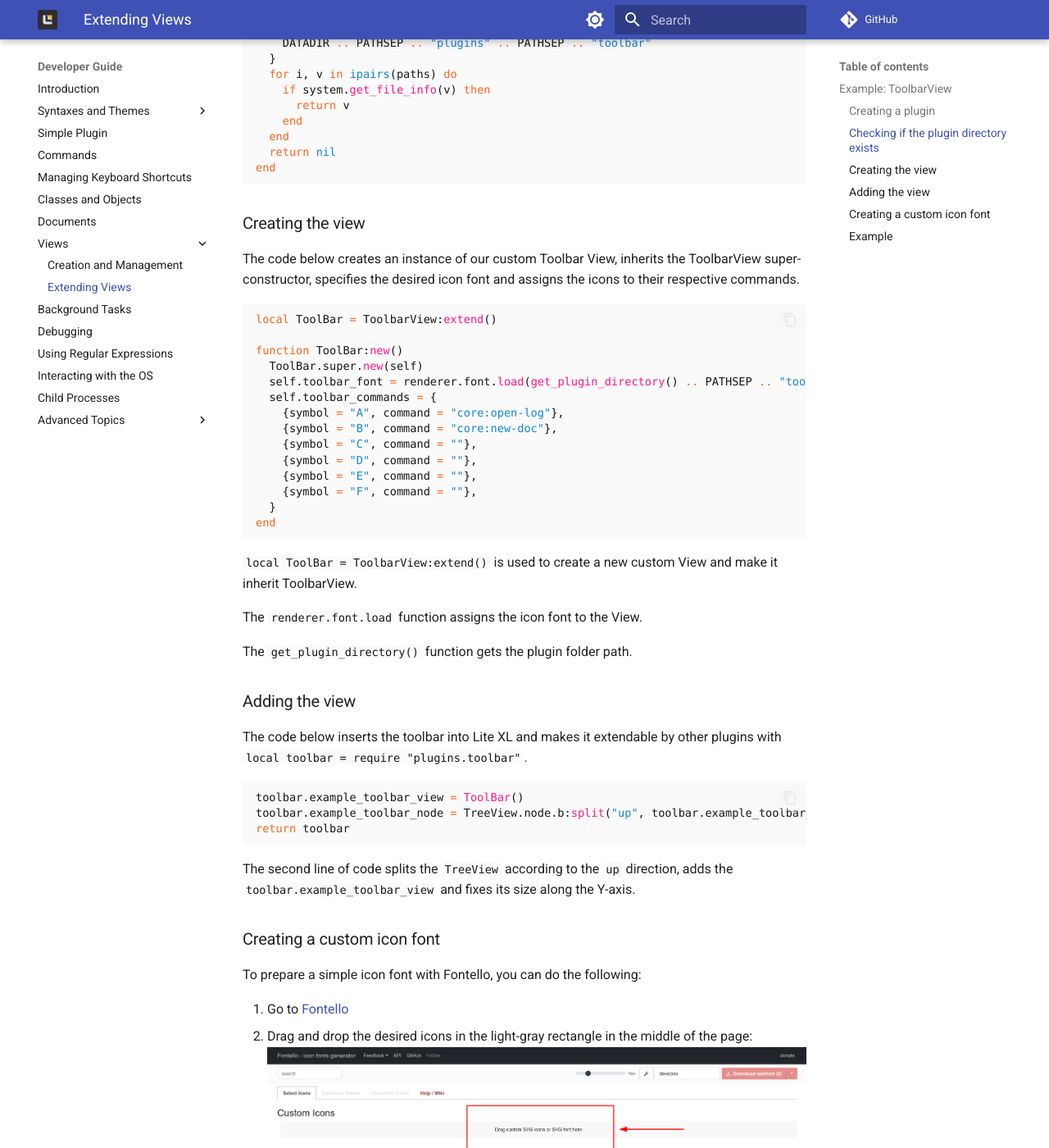
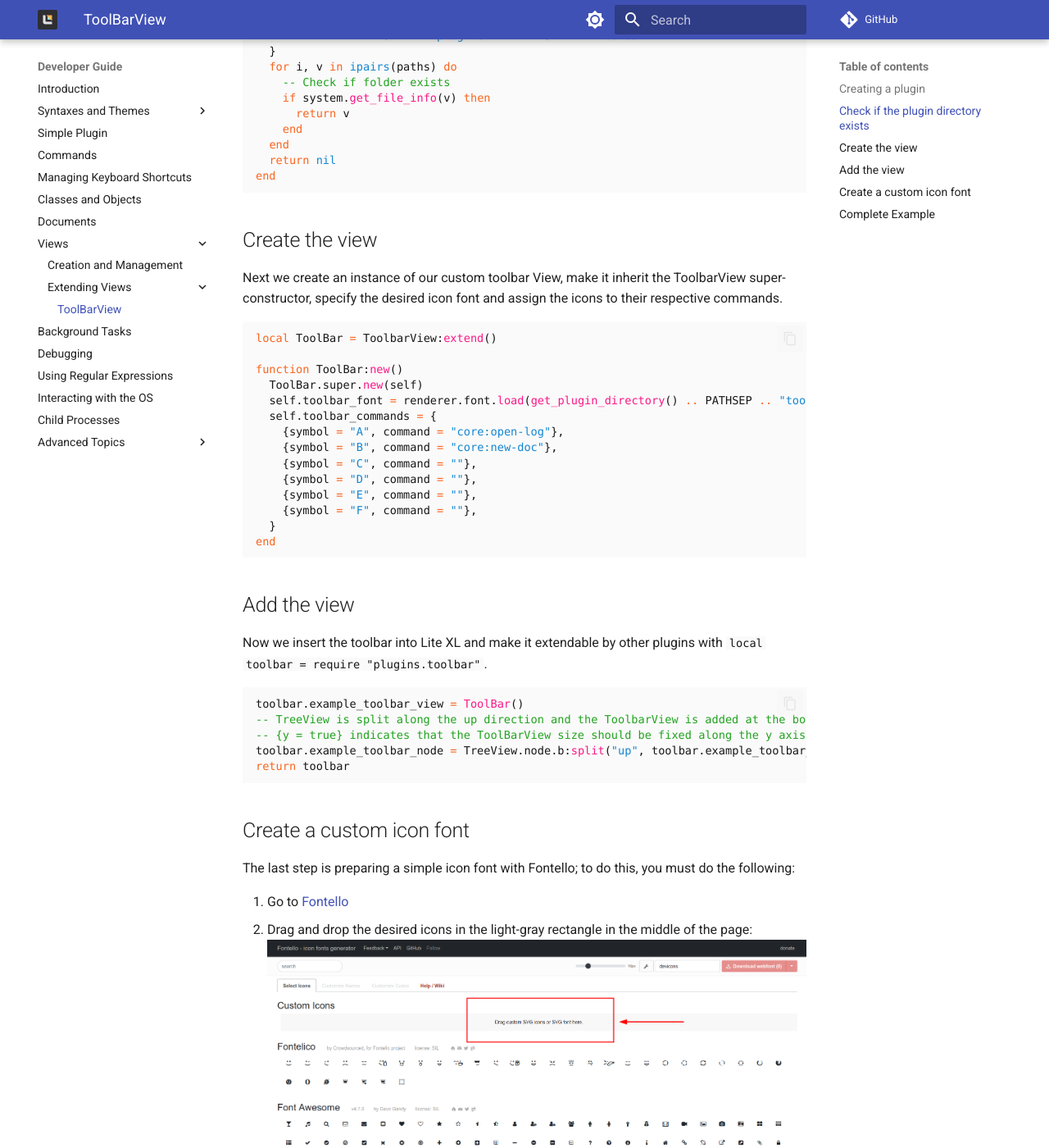
Before and after one commit to lite-xl/lite-xl.github.io, an MkDocs documentation site: the page built from docs/developer-guide/views-toolbarview.md, in a window 1280 px wide and 1400 px high, scrolled down 840 px. Shown: the whole window at 82% size. Built offline with MkDocs 1.6.1 and Material for MkDocs 9.7.7, drawn with Linux system fonts in a browser that asks for light colours; some web fonts are replaced; comment, search, counter and statistics services are not loaded; the version menu is left out; some of the changed text lies outside the part shown.

Commit message:
Update on document structure and some fixes.

````diff
--- a/docs/developer-guide/views-examples.md
+++ b/docs/developer-guide/views-toolbarview.md
@@ -1,21 +1,20 @@
 ---
 description: Learn to extend a View in Lite XL for extra functionality.
 ---
-
-## Example: ToolbarView
 
 ![Screenshot of a ToolBarView example][screenshot-toolbarview]
 
 A toolbar is a GUI component that allows mouse-driven activation of commands by pressing buttons.
 
-### Creating a plugin
+## Creating a plugin
 
 Before reading further, it may be useful to refresh Lua basics by reading the [Lua manual][learning-lua].
 
-### Checking if the plugin directory exists
+...
 
-The code below is used to check if every folder detected by `get_file_info()`
-actually exists and if it doesn't, a `nil` value is returned.
+## Check if the plugin directory exists
+
+To begin with, we add some code that retrieves information like folder paths of plugins and fonts.
 
 ```lua
 local function get_plugin_directory()
@@ -24,6 +23,7 @@
     DATADIR .. PATHSEP .. "plugins" .. PATHSEP .. "toolbar"
   }
   for i, v in ipairs(paths) do
+    -- Check if folder exists
     if system.get_file_info(v) then
       return v
     end
@@ -32,10 +32,10 @@
 end
 ```
 
-### Creating the view
+## Create the view
 
-The code below creates an instance of our custom Toolbar View, inherits the ToolbarView super-constructor,
-specifies the desired icon font and assigns the icons to their respective commands.
+Next we create an instance of our custom toolbar View, make it inherit the ToolbarView super-constructor,
+specify the desired icon font and assign the icons to their respective commands.
 
 ```lua
 local ToolBar = ToolbarView:extend()
@@ -54,28 +54,21 @@
 end
 ```
 
-`local ToolBar = ToolbarView:extend()` is used to create a new custom View and make it
-inherit ToolbarView.
+## Add the view
 
-The `renderer.font.load` function assigns the icon font to the View.
-
-The `get_plugin_directory()` function gets the plugin folder path.
-
-### Adding the view
-
-The code below inserts the toolbar into Lite XL and makes it extendable by other plugins with `local toolbar = require "plugins.toolbar"`.
+Now we insert the toolbar into Lite XL and make it extendable by other plugins with `local toolbar = require "plugins.toolbar"`.
 
 ```lua
 toolbar.example_toolbar_view = ToolBar()
+-- TreeView is split along the up direction and the ToolbarView is added at the bottom
+-- {y = true} indicates that the ToolBarView size should be fixed along the y axis
 toolbar.example_toolbar_node = TreeView.node.b:split("up", toolbar.example_toolbar_view, {y = true})
 return toolbar
 ```
 
-The second line of code splits the `TreeView` according to the `up` direction, adds the `toolbar.example_toolbar_view` and fixes its size along the Y-axis.
+## Create a custom icon font
 
-### Creating a custom icon font
-
-To prepare a simple icon font with Fontello, you can do the following:
+The last step is preparing a simple icon font with Fontello; to do this, you must do the following:
 
 1. Go to [Fontello][fontello]
 2. Drag and drop the desired icons in the light-gray rectangle in the middle of the page: ![Drag & Drop][drag-n-drop]
@@ -91,7 +84,7 @@
 
     ![Red Button][red-button]
 
-### Example
+## Complete Example
 
 The following is an example of a very simple toolbar with a custom icon font:
 ```lua
--- a/mkdocs.yml
+++ b/mkdocs.yml
@@ -145,7 +145,8 @@ nav:
       - "Documents": developer-guide/documents.md
       - "Views":
         - "Creation and Management": developer-guide/views.md
-        - "Extending Views": developer-guide/views-examples.md
+        - "Extending Views":
+          - "ToolBarView": developer-guide/views-toolbarview.md
       - "Background Tasks": developer-guide/background-tasks.md
       - "Debugging": developer-guide/debugging.md
       - "Using Regular Expressions": developer-guide/using-regular-expressions.md
````
